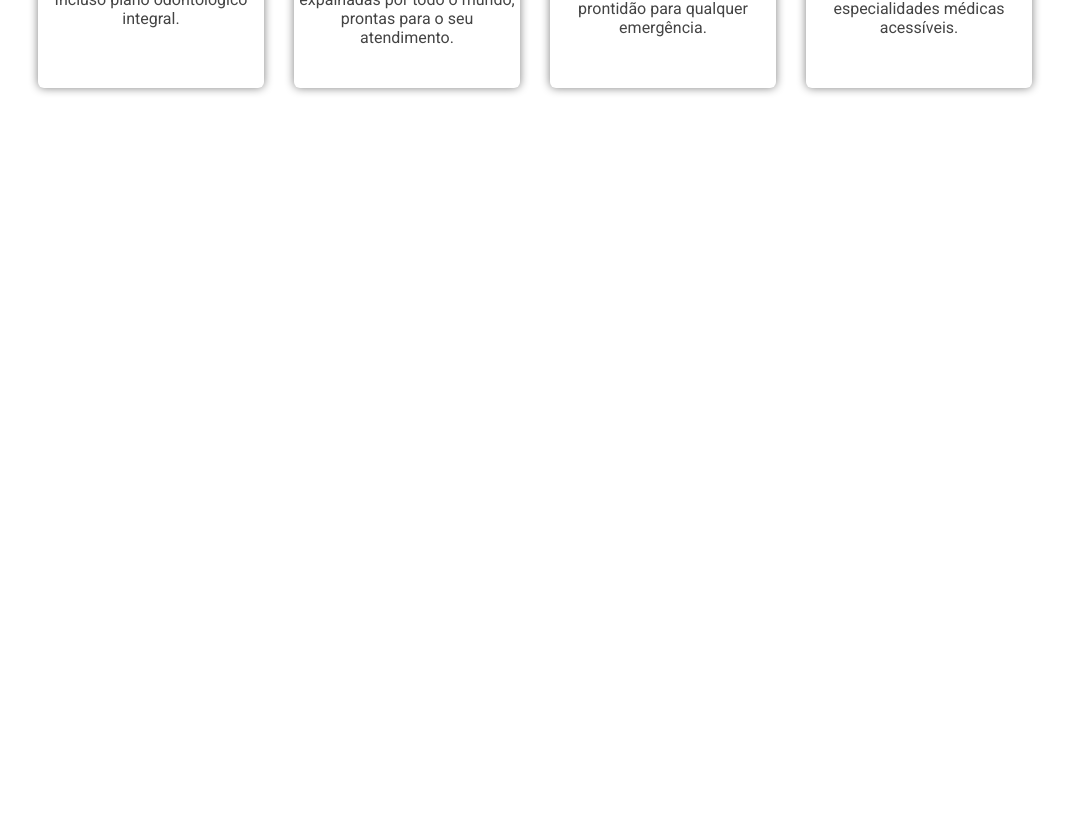
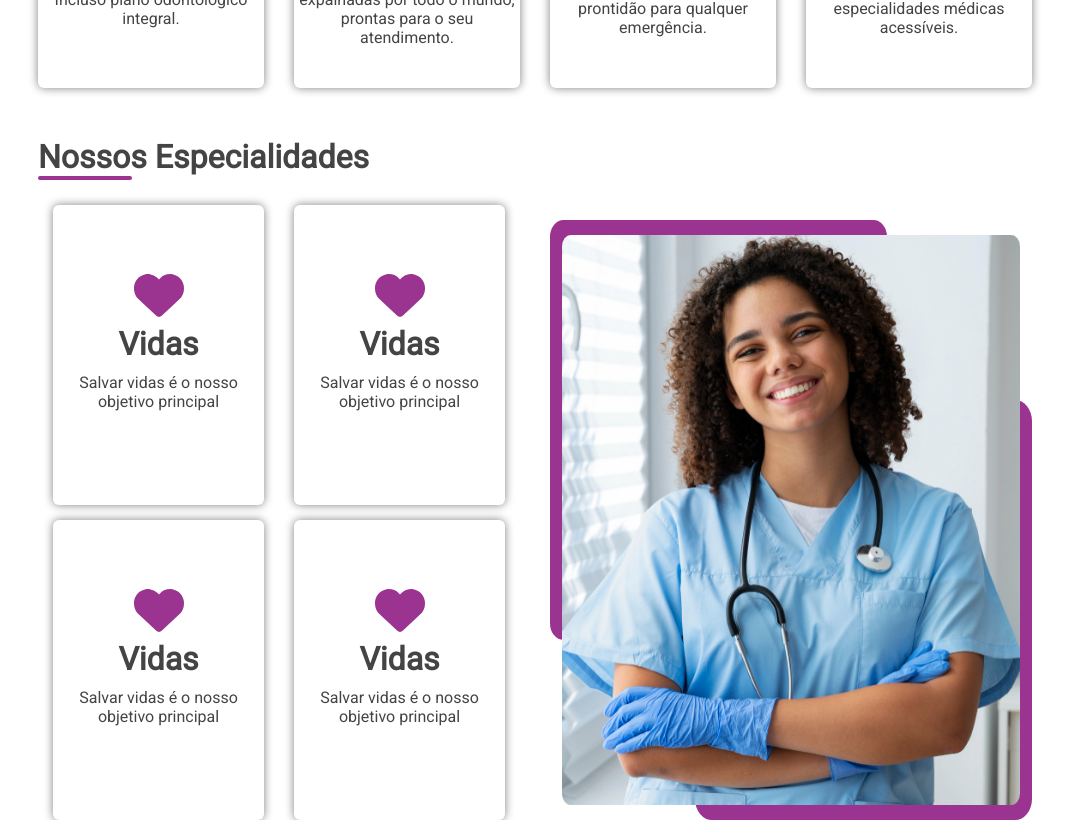
Before and after one commit to luk-z0/landing-page-tisaude-party-study, a Vue app: page / in a window 1280 px wide. Shown: the part 1980-2800 px from the top of the page, without its empty margins (105-1174 px from the left). Before the commit the page ends 2368 px from the top, so only its background shows below. Built offline with nearby package versions, Linux system fonts and the light colour scheme.

Commit message:
Alterações da "aula7"

```diff
--- a/src/assets/main.css
+++ b/src/assets/main.css
@@ -51,6 +51,10 @@ main{
   display: flex;
 }
 
+.flex-wrap{
+  flex-wrap: wrap;
+}
+
 .flex-direction-column{
   flex-direction: column;
 }
@@ -93,6 +97,10 @@ main{
 
 .text-center{
   text-align: center;
+}
+
+.text-justify{
+  text-align: justify;
 }
 
 .tc-white{
@@ -220,6 +228,14 @@ main{
   position: absolute;
 }
 
+.absolute{
+  position: absolute;
+}
+.relative{
+  position: relative;
+}
+
+
 .row{
   width: 100%;
   height: 100%;
@@ -270,15 +286,15 @@ main{
   margin-top: -90px;
 }
 
-.t-margin-0{
+.t-margin-5{
   margin-top: 5px;
 }
 
-.t-margin-2{
+.t-margin-10{
   margin-top: 10px;
 }
 
-.t-margin-3{
+.t-margin-15{
   margin-top: 15px;
 }
 
@@ -473,3 +489,24 @@ main{
   border: 2px solid var(--theme-color-purple-1);
 
 }
+
+.w-50{
+  width: 50%;
+}
+.h-50{
+  height: 50%;
+}
+
+.w-35{
+  width: 35%;
+}
+.h-35{
+  height: 35%;
+}
+
+.w-10{
+  width: 10%;
+}
+.h-10{
+  height: 10%;
+}
--- a/src/views/HomeView.vue
+++ b/src/views/HomeView.vue
@@ -2,13 +2,17 @@
 import background from "../assets/images/background.jpeg"
 import brand from "../assets/images/brand.png"
 import doctorAbout from "../assets/images/doctors.jpg"
+import womanDoctors from "../assets/images/doctorfemale.jpg"
+import doctorLab from "../assets/images/doctorlab.jpg"
 
 export default (await import('vue')).defineComponent({
-    data(){
+  data() {
     return {
       background,
       brand,
-        doctorAbout
+      doctorAbout,
+      womanDoctors,
+      doctorLab
     }
   }
 })
@@ -58,15 +62,17 @@ import doctorAbout from "../assets/images/doctors.jpg"
 
     </header>
     <main>
-      <div class="background-header" :style="'background-image:url('+background+')'">
+      <div class="background-header" :style="'background-image:url(' + background + ')'">
         <div class="shadow">
           <div class="container-banner flex justify-content-center">
             <div class="container">
               <div class="row flex flex-wrap">
                 <div class="col-lg-6 flex flex-direction-column justify-content-center tc-white p-10">
                   <h1 class="fs-45">Cuidados de saúde excepcionais para todos</h1>
-                  <p class="t-margin-0">Em um dado instante, tudo o que o cirurgião sabe de repente se torna importante para a solução do problema. Você não pode fazer isso uma hora depois ou amanhã. Você também não pode ir à biblioteca e pesquisar</p>
-                  <div class="flex t-margin-3">
+                  <p class="t-margin-5">Em um dado instante, tudo o que o cirurgião sabe de repente se torna importante
+                    para a solução do problema. Você não pode fazer isso uma hora depois ou amanhã. Você também não pode
+                    ir à biblioteca e pesquisar</p>
+                  <div class="flex t-margin-15">
                     <button class="btn-solid-white r-margin-3">Agendamentos</button>
                     <button class="btn-solid-inline">Saiba Mais</button>
                   </div>
@@ -111,23 +117,25 @@ import doctorAbout from "../assets/images/doctors.jpg"
             <div class="doctorDescription">
               <h1 class="b-margin-2 tc-gray-300">Sobre o Nosso Hospital</h1>
 
-              <p class="tc-gray-400 fw-6 b-margin-2 line-h-1">O médico é o profissional que busca diagnosticar, tratar e curar pessoas doentes. Ele pode ser generalista, ou seja, atender todos os tipos de encaminhamentos da área médica, ou especializado em alguma atividade ou função específica.
+              <p class="tc-gray-400 fw-6 b-margin-2 line-h-1">O médico é o profissional que busca diagnosticar, tratar e
+                curar pessoas doentes. Ele pode ser generalista, ou seja, atender todos os tipos de encaminhamentos da
+                área médica, ou especializado em alguma atividade ou função específica.
               </p>
 
-              <p class="t-margin-2 tc-gray-400">
+              <p class="t-margin-10 tc-gray-400">
                 <font-awesome-icon class="tc-purple" :icon="['fas', 'circle-check']" />
                 Navegue em Nosso Site
               </p>
-              <p class="t-margin-2 tc-gray-400">
+              <p class="t-margin-10 tc-gray-400">
                 <font-awesome-icon class="tc-purple" :icon="['fas', 'circle-check']" />
                 Escolha entre vários Serviços
               </p>
-              <p class="t-margin-2 tc-gray-400 b-margin-2">
+              <p class="t-margin-10 tc-gray-400 b-margin-2">
                 <font-awesome-icon class="tc-purple" :icon="['fas', 'circle-check']" />
                 Contato direto
               </p>
 
-              <button class="btn-solid-primary t-margin-3">Agendamentos</button>
+              <button class="btn-solid-primary t-margin-15">Agendamentos</button>
             </div>
           </div>
         </div>
@@ -136,101 +144,185 @@ import doctorAbout from "../assets/images/doctors.jpg"
         <div class="row flex flex-wrap b-margin-2">
           <div class="col-lg-12 flex flex-direction-column justify-content-center b-margin-3">
             <h1>Nossos Serviços</h1>
-            <div class="line">
-
-            </div>
+            <div class="line"> </div>
           </div>
         </div>
         <div class="row flex flex-wrap">
           <div class="col-lg-3 flex flex-direction-column justify-content-center b-margin-3">
-            <div class="card-service box-shadow-2 flex justify-content-center align-item-center flex-direction-column text-center">
+            <div
+              class="card-service box-shadow-2 flex justify-content-center align-item-center flex-direction-column text-center">
               <font-awesome-icon class="tc-purple fs-50" :icon="['fas', 'heart']" />
-              <h1 class="t-margin-0">
+              <h1 class="t-margin-5">
                 Vidas
               </h1>
-              <p class="t-margin-2 b-margin-6">
+              <p class="t-margin-10 b-margin-6">
                 Salvar vidas é o nosso objetivo principal
               </p>
             </div>
           </div>
           <div class="col-lg-3 flex flex-direction-column justify-content-center b-margin-3">
-            <div class="card-service box-shadow-2 flex justify-content-center align-item-center flex-direction-column text-center">
+            <div
+              class="card-service box-shadow-2 flex justify-content-center align-item-center flex-direction-column text-center">
               <font-awesome-icon class="tc-purple fs-50" :icon="['fas', 'laptop-medical']" />
-              <h1 class="t-margin-0">
+              <h1 class="t-margin-5">
                 Teleatendimento
               </h1>
-              <p class="t-margin-2">
+              <p class="t-margin-10">
                 Referência em atendimento virtual, nossos profissionais estão completamente capacitados com a tecnologia.
               </p>
             </div>
           </div>
           <div class="col-lg-3 flex flex-direction-column justify-content-center b-margin-3">
-            <div class="card-service box-shadow-2 flex justify-content-center align-item-center flex-direction-column text-center">
+            <div
+              class="card-service box-shadow-2 flex justify-content-center align-item-center flex-direction-column text-center">
               <font-awesome-icon class="tc-purple fs-50" :icon="['fas', 'heart-pulse']" />
-              <h1 class="t-margin-0">
+              <h1 class="t-margin-5">
                 Tratamentos
               </h1>
-              <p class="t-margin-2">
+              <p class="t-margin-10">
                 Realizamos os melhores tratamentos, com as principais tecnologias disponíveis do mercado.
               </p>
             </div>
           </div>
           <div class="col-lg-3 flex flex-direction-column justify-content-center b-margin-3">
-            <div class="card-service box-shadow-2 flex justify-content-center align-item-center flex-direction-column text-center">
+            <div
+              class="card-service box-shadow-2 flex justify-content-center align-item-center flex-direction-column text-center">
               <font-awesome-icon class="tc-purple fs-50" :icon="['fas', 'microscope']" />
-              <h1 class="t-margin-0">
+              <h1 class="t-margin-5">
                 Exames
               </h1>
-              <p class="t-margin-2">
+              <p class="t-margin-10">
                 Exames laboratóriais feitos de forma rápida, e com resultados entregues na hora.
               </p>
             </div>
           </div>
           <div class="col-lg-3 flex flex-direction-column justify-content-center">
-            <div class="card-service box-shadow-2 flex justify-content-center align-item-center flex-direction-column text-center">
+            <div
+              class="card-service box-shadow-2 flex justify-content-center align-item-center flex-direction-column text-center">
               <font-awesome-icon class="tc-purple fs-50" :icon="['fas', 'tooth']" />
-              <h1 class="t-margin-0">
+              <h1 class="t-margin-5">
                 Plano Odontológico
               </h1>
-              <p class="t-margin-2">
+              <p class="t-margin-10">
                 Incluso plano odontológico integral.
               </p>
             </div>
           </div>
           <div class="col-lg-3 flex flex-direction-column justify-content-center">
-            <div class="card-service box-shadow-2 flex justify-content-center align-item-center flex-direction-column text-center">
+            <div
+              class="card-service box-shadow-2 flex justify-content-center align-item-center flex-direction-column text-center">
               <font-awesome-icon class="tc-purple fs-50" :icon="['fas', 'hospital']" />
-              <h1 class="t-margin-0">
+              <h1 class="t-margin-5">
                 Diversas Unidades
               </h1>
-              <p class="t-margin-2">
+              <p class="t-margin-10">
                 Existem diversas unidades expalhadas por todo o mundo, prontas para o seu atendimento.
               </p>
             </div>
           </div>
           <div class="col-lg-3 flex flex-direction-column justify-content-center">
-            <div class="card-service box-shadow-2 flex justify-content-center align-item-center flex-direction-column text-center">
-              <font-awesome-icon class="tc-purple fs-50" :icon="['fas', 'star-of-life']" />              <h1 class="t-margin-0">
+            <div
+              class="card-service box-shadow-2 flex justify-content-center align-item-center flex-direction-column text-center">
+              <font-awesome-icon class="tc-purple fs-50" :icon="['fas', 'star-of-life']" />
+              <h1 class="t-margin-5">
                 Pronto Atendimento
               </h1>
-              <p class="t-margin-2">
+              <p class="t-margin-10">
                 Possuimos ambulâncias em prontidão para qualquer emergência.
               </p>
             </div>
           </div>
           <div class="col-lg-3 flex flex-direction-column justify-content-center">
-            <div class="card-service box-shadow-2 flex justify-content-center align-item-center flex-direction-column text-center">
-              <font-awesome-icon class="tc-purple fs-50" :icon="['fas', 'stethoscope']" />              <h1 class="t-margin-0">
+            <div
+              class="card-service box-shadow-2 flex justify-content-center align-item-center flex-direction-column text-center">
+              <font-awesome-icon class="tc-purple fs-50" :icon="['fas', 'stethoscope']" />
+              <h1 class="t-margin-5">
                 Maior Grupo
               </h1>
-              <p class="t-margin-2">
+              <p class="t-margin-10">
                 Somos o maior grupo do mercado, contemplamos o maior números de especialidades médicas acessíveis.
               </p>
             </div>
         </div>
         </div>
+        <div class="row flex flex-wrap t-margin-50">
+          <div class="row flex flex-wrap b-margin-2">
+            <div class="col-lg-12 flex flex-direction-column justify-content-center b-margin-3">
+              <h1>Nossos Especialidades</h1>
+              <div class="line"></div>
             </div>
-
+            <div class="row flex flex-wrap t-margin-10">
+              <div class="col-lg-6 flex justify-content-center flex-wrap">
+                  <div class="col-lg-6 flex justify-content-center b-margin-3">
+                    <div
+                      class="card-service box-shadow-2 flex justify-content-center align-item-center flex-direction-column text-center">
+                      <font-awesome-icon class="tc-purple fs-50" :icon="['fas', 'heart']" />
+                      <h1 class="t-margin-5">
+                        Vidas
+                      </h1>
+                      <p class="t-margin-10 b-margin-6">
+                        Salvar vidas é o nosso objetivo principal
+                      </p>
+                    </div>
+                  </div>
+                  <div class="col-lg-6 flex b-margin-3">
+                    <div
+                      class="card-service box-shadow-2 flex justify-content-center align-item-center flex-direction-column text-center">
+                      <font-awesome-icon class="tc-purple fs-50" :icon="['fas', 'heart']" />
+                      <h1 class="t-margin-5">
+                        Vidas
+                      </h1>
+                      <p class="t-margin-10 b-margin-6">
+                        Salvar vidas é o nosso objetivo principal
+                      </p>
+                    </div>
+                  </div>
+                  <div class="col-lg-6 flex flex-direction-around justify-content-center b-margin-3">
+                    <div
+                      class="card-service box-shadow-2 flex justify-content-center align-item-center flex-direction-column text-center">
+                      <font-awesome-icon class="tc-purple fs-50" :icon="['fas', 'heart']" />
+                      <h1 class="t-margin-5">
+                        Vidas
+                      </h1>
+                      <p class="t-margin-10 b-margin-6">
+                        Salvar vidas é o nosso objetivo principal
+                      </p>
+                    </div>
+                  </div>
+                  <div class="col-lg-6 flex flex-direction-around justify-content-center b-margin-3">
+                    <div
+                      class="card-service box-shadow-2 flex justify-content-center align-item-center flex-direction-column text-center">
+                      <font-awesome-icon class="tc-purple fs-50" :icon="['fas', 'heart']" />
+                      <h1 class="t-margin-5">
+                        Vidas
+                      </h1>
+                      <p class="t-margin-10 b-margin-6">
+                        Salvar vidas é o nosso objetivo principal
+                      </p>
+                    </div>
+                  </div>
+              </div>
+              <div class="col-lg-6 flex flex-direction-column justify-content-center">
+                <div class="box-image-about">
+                  <img :src="womanDoctors" class="doctor-about-image" alt="doctors">
+                </div>
+              </div>
+            </div>
+          </div>
+        </div>
+      </div>
+      <div class="background-header" :style="'background-image:url(' + doctorLab + ')'">
+        <div class="container-banner shadow flex justify-content-center">
+            <div class="container">
+              <div class="tc-white text-center">
+                <h3>Sobre a Ti Saúde</h3>
+              </div>
+              <div class="tc-white text-justify flex justify-content-center">
+                  <p>Os médicos são responsáveis por cuidar da saúde de todos nós. Eles atuam tanto de forma preventiva, antevendo a possíveis doenças e indicando caminhos para se preveni-las de forma ativa no diagnóstico, o que passa principalmente pelo cuidado das enfermidades encontradas.</p>
+              </div>
+            </div>
+        </div>
+      </div>
 
   </main>
 
```
Also changed, not shown: src/assets/images/doctorfemale.jpg (added), src/assets/images/doctorlab.jpg (added). Lines whose indentation alone changed are shown as unchanged.
